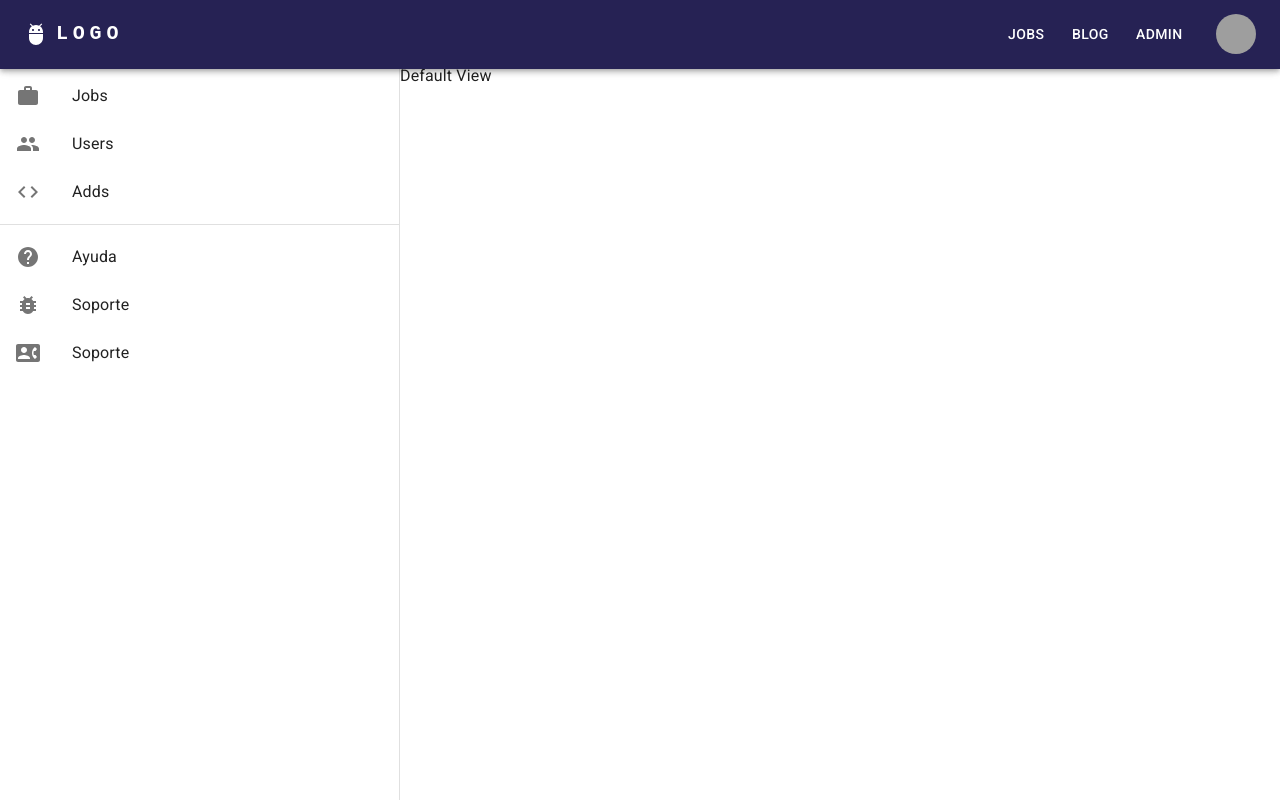
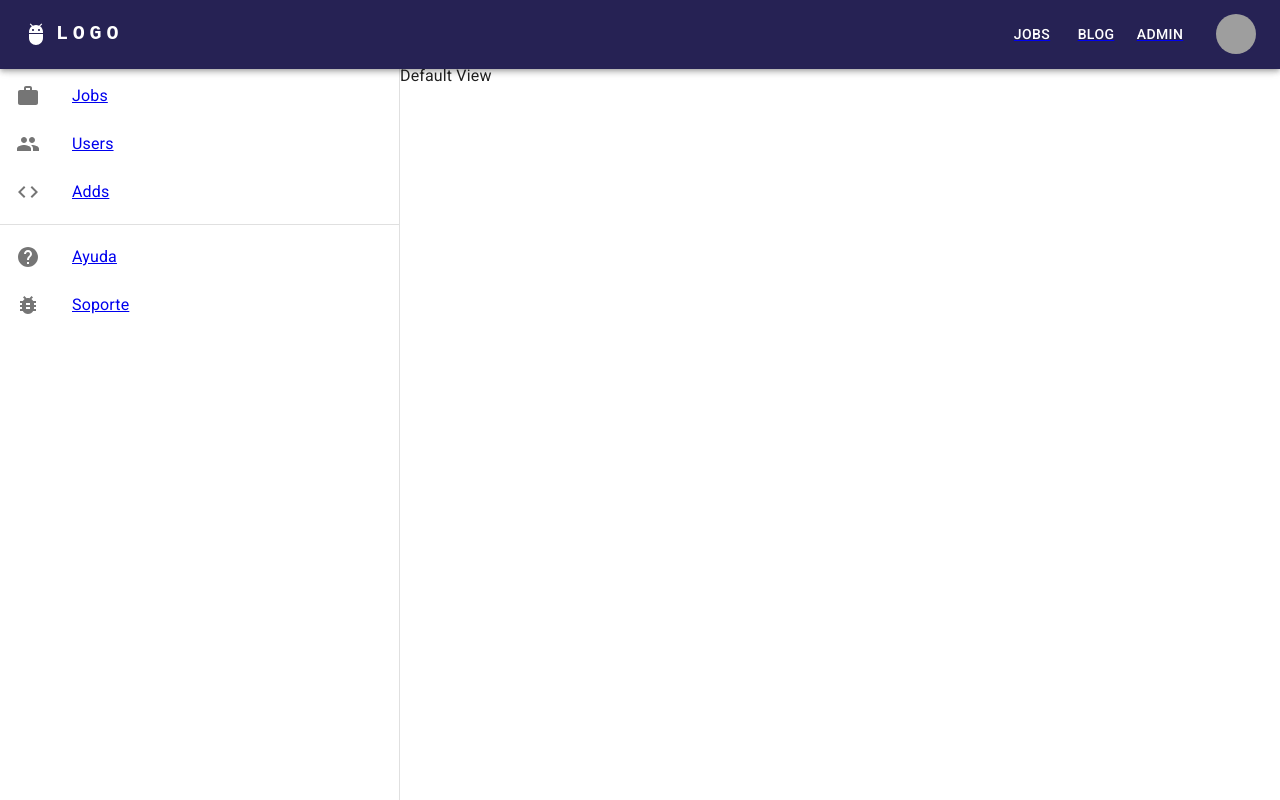
Before and after one commit to Alexwebjr/Empleos, a React (Vite) app: page /admin in a window 1280 px wide. Built offline with nearby package versions, Linux system fonts and the light colour scheme; grey boxes are pictures that could not be loaded.

Commit message:
Adding Links

```diff
--- a/src/components/NavBar.jsx
+++ b/src/components/NavBar.jsx
@@ -12,6 +12,7 @@ import Button from '@mui/material/Button';
 import Tooltip from '@mui/material/Tooltip';
 import MenuItem from '@mui/material/MenuItem';
 import AdbIcon from '@mui/icons-material/Adb';
+import { Link } from 'react-router-dom';
 
 const pages = ['Jobs', 'Blog', 'Admin'];
 const settings = ['Profile', 'Account', 'Dashboard', 'Logout'];
@@ -125,14 +126,15 @@ export const NavBar = () => {
             }}
           >
             {pages.map((page) => (
+              <Link to={'/' + page.toLocaleLowerCase()}>
                 <Button
                   key={page}
                   onClick={handleCloseNavMenu}
                   sx={{ my: 2, color: 'white', display: 'block' }}
-                href={'/' + page}
                 >
                   {page}
                 </Button>
+              </Link>
             ))}
           </Box>
 
--- a/src/modules/admin/components/AdminSideBar.jsx
+++ b/src/modules/admin/components/AdminSideBar.jsx
@@ -4,8 +4,6 @@ import ListItem from '@mui/material/ListItem';
 import ListItemButton from '@mui/material/ListItemButton';
 import ListItemIcon from '@mui/material/ListItemIcon';
 import ListItemText from '@mui/material/ListItemText';
-import InboxIcon from '@mui/icons-material/MoveToInbox';
-import MailIcon from '@mui/icons-material/Mail';
 import {
   BugReport,
   Code,
@@ -20,6 +18,7 @@ export const AdminSideBar = () => {
   return (
     <Box sx={{ overflow: 'auto' }}>
       <List>
+        <Link to="/admin/jobs">
           <ListItem key="Jobs" disablePadding>
             <ListItemButton>
               <ListItemIcon>
@@ -28,6 +27,8 @@ export const AdminSideBar = () => {
               <ListItemText primary="Jobs" />
             </ListItemButton>
           </ListItem>
+        </Link>
+        <Link to="/admin/users">
           <ListItem key="Users" disablePadding>
             <ListItemButton>
               <ListItemIcon>
@@ -36,6 +37,8 @@ export const AdminSideBar = () => {
               <ListItemText primary="Users" />
             </ListItemButton>
           </ListItem>
+        </Link>
+        <Link to="/admin/adds">
           <ListItem key="Adds" disablePadding>
             <ListItemButton>
               <ListItemIcon>
@@ -44,9 +47,11 @@ export const AdminSideBar = () => {
               <ListItemText primary="Adds" />
             </ListItemButton>
           </ListItem>
+        </Link>
       </List>
       <Divider />
       <List>
+        <Link to="/admin/ayuda">
           <ListItem key="Ayuda" disablePadding>
             <ListItemButton>
               <ListItemIcon>
@@ -55,6 +60,8 @@ export const AdminSideBar = () => {
               <ListItemText primary="Ayuda" />
             </ListItemButton>
           </ListItem>
+        </Link>
+        <Link to="/admin/soporte">
           <ListItem key="Soporte" disablePadding>
             <ListItemButton>
               <ListItemIcon>
@@ -63,14 +70,7 @@ export const AdminSideBar = () => {
               <ListItemText primary="Soporte" />
             </ListItemButton>
           </ListItem>
-        <ListItem key="Soporte" disablePadding>
-          <ListItemButton>
-            <ListItemIcon>
-              <ContactPhone />
-            </ListItemIcon>
-            <ListItemText primary="Soporte" />
-          </ListItemButton>
-        </ListItem>
+        </Link>
       </List>
     </Box>
   );
--- a/src/modules/admin/routes/AdminRoutes.jsx
+++ b/src/modules/admin/routes/AdminRoutes.jsx
@@ -1,13 +1,27 @@
 import { Route, Routes } from 'react-router-dom';
 import { AdminPage } from '../pages';
-import { UserCrud } from '../views';
+import { UserCrud } from '../views/UserCrud';
 import { JobCrud } from '../views/JobCrud';
 
 export const AdminRoutes = () => {
   return (
     <Routes>
-      <Route path="/jobs" element={<JobCrud />} />
-      <Route path="/user" element={<UserCrud />} />
+      <Route
+        path="/jobs"
+        element={
+          <AdminPage>
+            <JobCrud />
+          </AdminPage>
+        }
+      />
+      <Route
+        path="/users"
+        element={
+          <AdminPage>
+            <UserCrud />
+          </AdminPage>
+        }
+      />
       <Route path="/*" element={<AdminPage />} />
     </Routes>
   );
--- a/src/modules/admin/views/index.js
+++ b/src/modules/admin/views/index.js
@@ -1,2 +1,3 @@
 export * from './Default';
 export * from './UserCrud';
+export * from './JobCrud';
```
Lines whose indentation alone changed are shown as unchanged.
